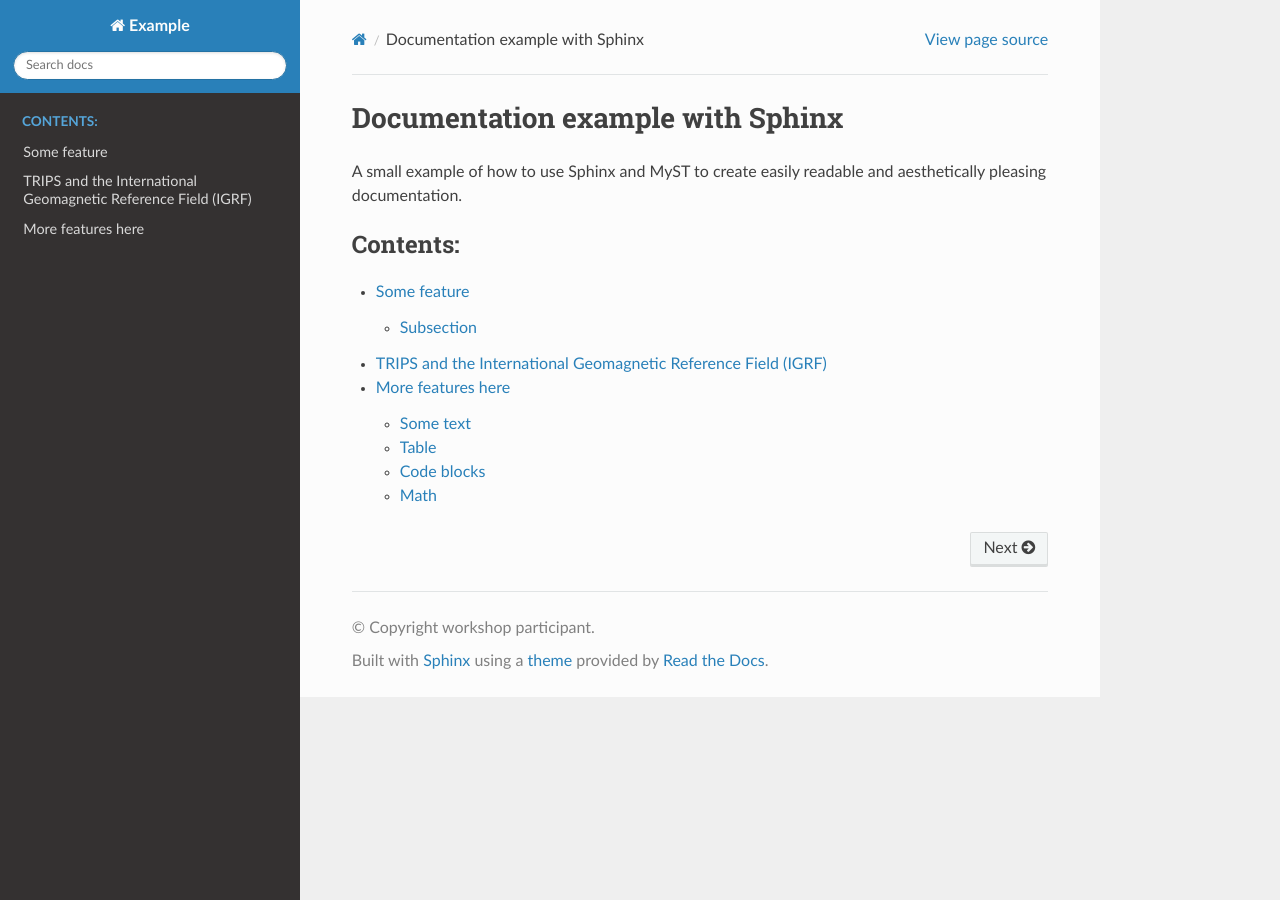
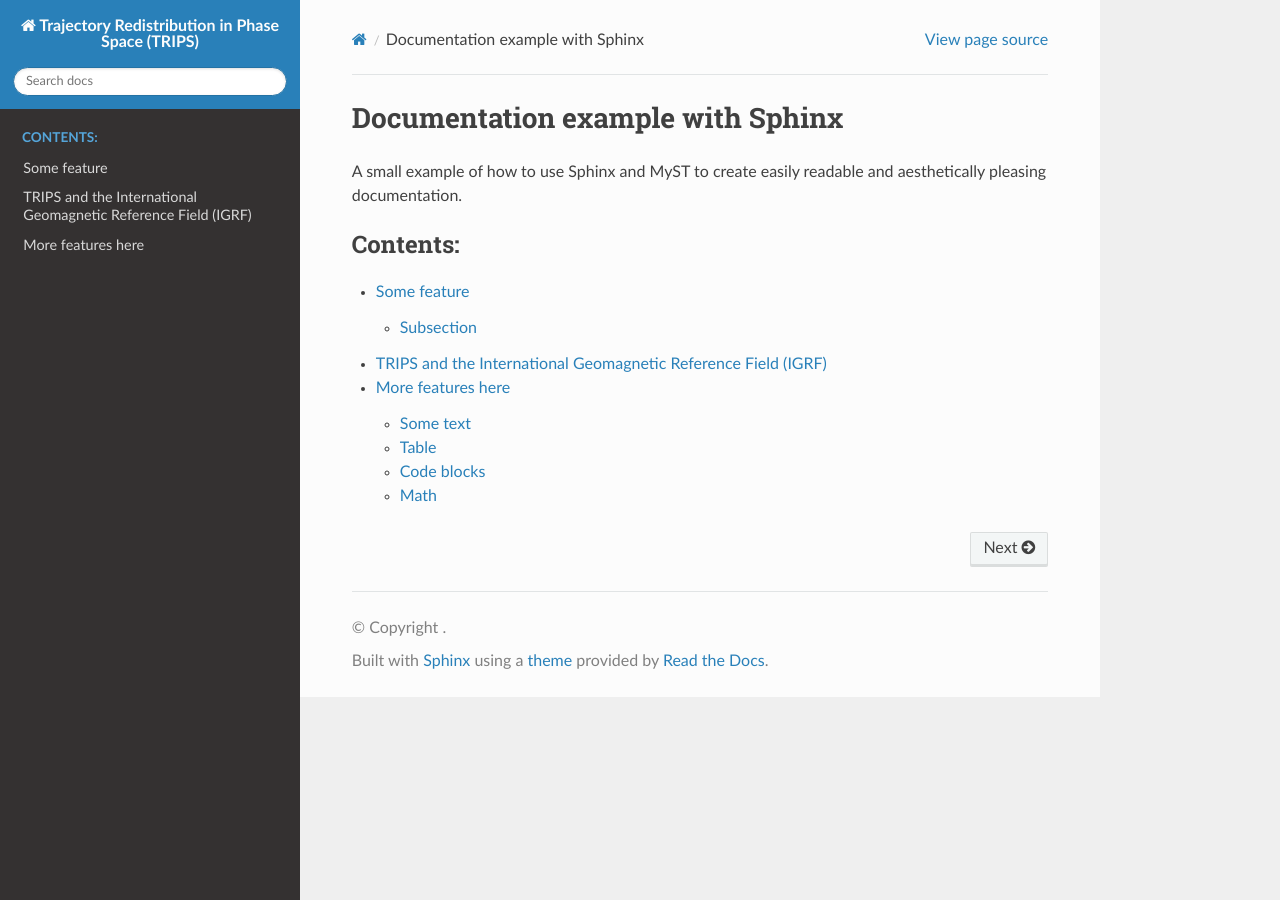
Before and after one commit to atmosalex/TRIPS-Lstar, a Sphinx documentation site: the page built from doc/index.md, in a window 1280 px wide. Built offline with Sphinx 7.4.7 and the Read the Docs theme 3.1.0, drawn with Linux system fonts in a browser that asks for light colours; pages that are not in the unit, such as notebooks, are missing from menus.

```diff
--- a/doc/conf.py
+++ b/doc/conf.py
@@ -6,10 +6,10 @@
 # -- Project information -----------------------------------------------------
 # https://www.sphinx-doc.org/en/master/usage/configuration.html#project-information
 
-project = 'Example'
-copyright = 'workshop participant'
-author = 'workshop participant'
-release = '0.1'
+project = 'Trajectory Redistribution in Phase Space (TRIPS)'
+copyright = ''
+author = 'Alexander Lozinski'
+release = '1.0.0'
 
 
 # -- General configuration ---------------------------------------------------
```
Also changed, not shown: README.md (+2 -6 lines).
